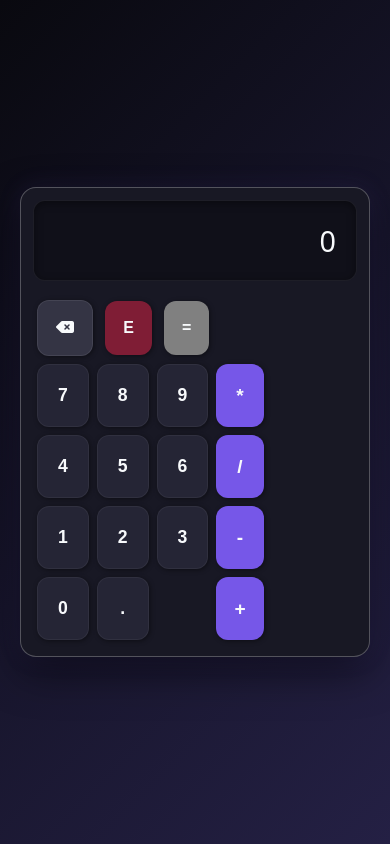
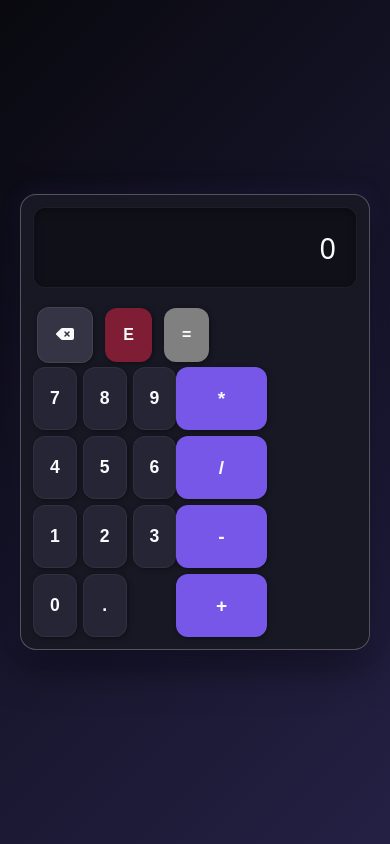
Before and after one commit to TiagoCod/calculadora, a plain HTML site: page index.html in a window 390 px wide. Drawn offline with Linux system fonts and the light colour scheme.

Commit message:
style: ajustes de tamanhos e larguras de botões

```diff
--- a/estilos/mobile.css
+++ b/estilos/mobile.css
@@ -186,4 +186,22 @@ section#calculadora div#outros button#apagar:active{
         padding: 18px;
         margin: 4px;
     }
+
+    section#calculadora div.numeros{
+        gap: 6px;
 }
+
+    section#calculadora div.numeros button{
+        margin: 0;
+        padding: 20px 16px;
+}
+    section#calculadora div#operacoes{
+        grid-template-columns: 1fr;
+        gap: 6px;
+}
+
+    section#calculadora div#operacoes button{
+        margin: 0;
+        padding: 20px 14px;
+}
+}
```
